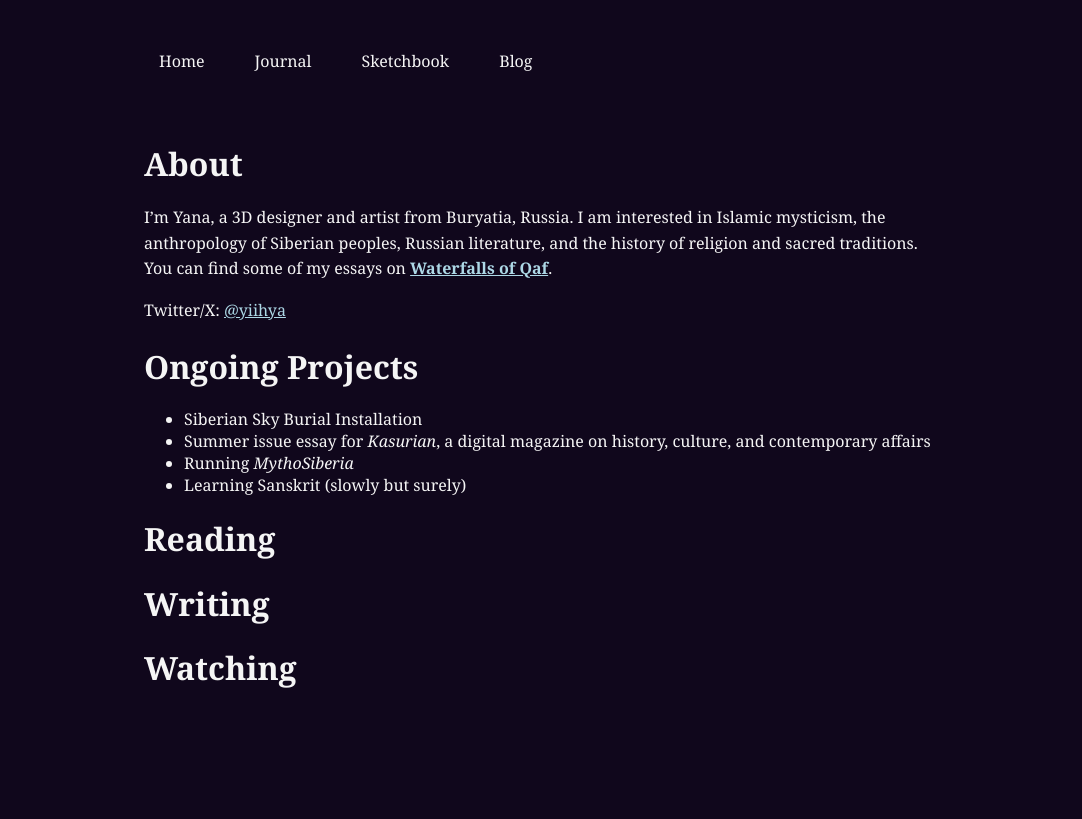
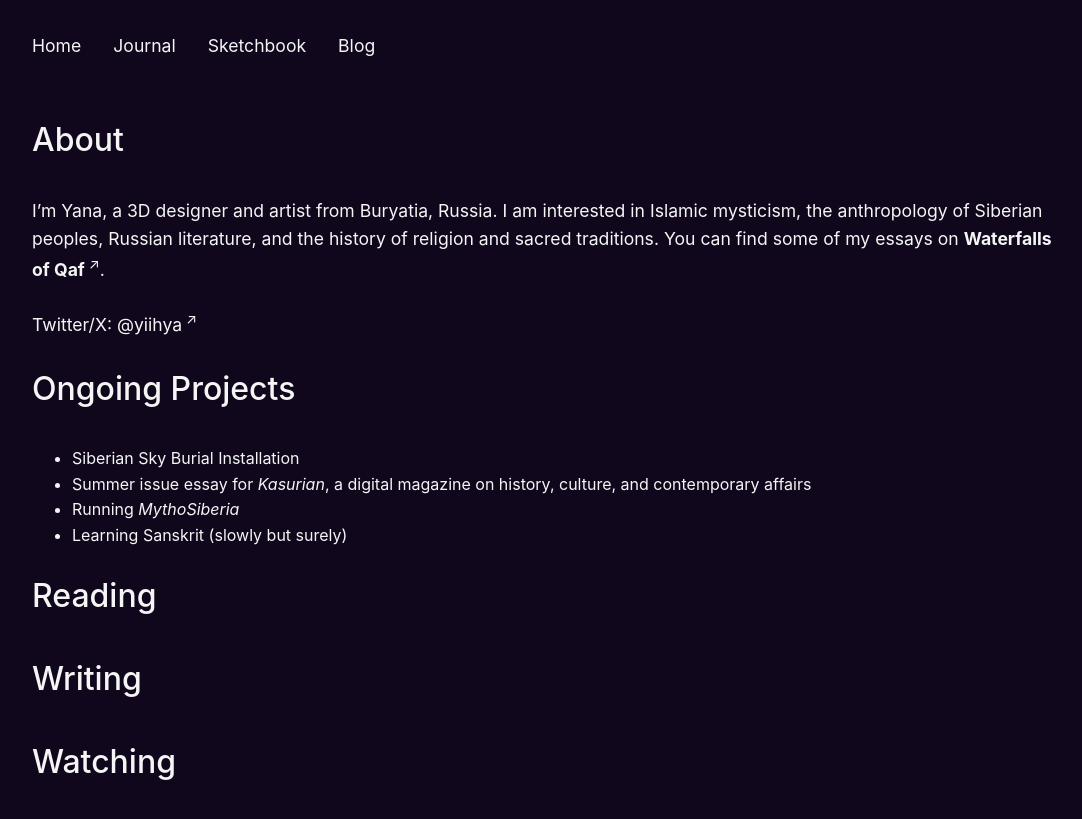
Before and after one commit to yanazuray/waterfalls-of-qaf, a Jekyll site: the page built from index.md, in a window 1280 px wide. Shown: the top 819 px of the page, without its empty margins (96-1178 px from the left). Built offline with Jekyll 4.4.1, drawn with Linux system fonts in a browser that asks for light colours.

Commit message:
vault backup: 2025-04-25 18:39:46

```diff
--- a/assets/css/style.css
+++ b/assets/css/style.css
@@ -1,86 +1,125 @@
-body {
-  font-family: Georgia, serif; /* Or your preferred serif font */
-  margin: 0;
-  padding: 20px; /* Add some padding around the content */
-  background-color: #10071c; /* Your desired dark background color */
-  color: #F5F5F5; /* Your desired off-white font color */
+/* Global styles */
+:root {
+  --background-color: #10071c;
+  --text-color: #F5F5F5;
+  --accent-color: #F5F5F5;
+  --link-color: #F5F5F5;
+  --link-hover-color: #FFFFFF;
+  --highlight-color: #F5F5F5;
+  --border-color: #333333;
 }
 
+body {
+  background-color: var(--background-color);
+  color: var(--text-color);
+  font-family: -apple-system, BlinkMacSystemFont, 'Segoe UI', Roboto, Oxygen, Ubuntu, Cantarell, 'Open Sans', 'Helvetica Neue', sans-serif;
+  line-height: 1.6;
+  margin: 0;
+  padding: 0 10%;
+  max-width: 1200px;
+  margin: 0 auto;
+}
+
+/* Navigation */
 nav {
   display: flex;
-  justify-content: flex-start; /* Align navigation items to the left */
-  background-color: transparent; /* Make navigation background transparent */
-  padding: 20px 0; /* Add vertical padding and remove horizontal */
-  margin-bottom: 40px; /* Increase margin below navigation */
-  width: 90%; /* Match container width */
-  max-width: 800px; /* Match container max-width */
-  margin-left: auto;
-  margin-right: auto;
+  padding: 2rem 0;
 }
 
 nav a {
-  color: #F5F5F5;
+  color: var(--link-color);
   text-decoration: none;
-  padding: 10px 15px; /* Add horizontal padding */
-  margin-right: 20px; /* Space out navigation items */
+  margin-right: 2rem;
+  position: relative;
+  font-size: 1.1rem;
+  transition: color 0.2s ease;
+}
+
+nav a.active {
+  font-weight: 500;
 }
 
 nav a:hover {
-  color: #d8bfd8; /* A light purple/pink for hover */
+  color: var(--link-hover-color);
 }
 
-.container {
-  background-color: transparent; /* Make container background transparent */
-  padding: 0; /* Remove padding from the container */
-  max-width: 800px;
-  width: 90%;
-  margin: 0 auto; /* Center the container horizontally */
+/* Content sections */
+section {
+  margin: 4rem 0;
 }
 
-.section {
-  margin-bottom: 40px; /* Add spacing between sections */
+h1, h2, h3 {
+  font-weight: 500;
+  color: var(--text-color);
 }
 
 h1 {
-  font-size: 2em;
-  margin-bottom: 20px;
+  font-size: 2rem;
+  margin-bottom: 2rem;
 }
 
 h2 {
-  font-size: 1.5em;
-  margin-bottom: 15px;
-  color: #F5F5F5; /* Ensure heading color */
+  font-size: 1.75rem;
+  margin-bottom: 1.5rem;
 }
 
-h3 {
-  font-size: 1.2em;
-  margin-bottom: 10px;
-  color: #F5F5F5; /* Ensure subheading color */
-}
-
-p {
-  line-height: 1.6; /* Improve readability */
-  margin-bottom: 15px;
-}
-
+/* Links */
 a {
-  color: #add8e6; /* A light blue for links */
-  text-decoration: underline; /* Add underline for better visibility */
+  color: var(--link-color);
+  text-decoration: none;
+  transition: color 0.2s ease;
 }
 
 a:hover {
-  color: #d8bfd8; /* A light purple/pink for hover */
+  color: var(--link-hover-color);
+  text-decoration: underline;
 }
 
-/* Specific styling for the "Work" section items */
-.work-item {
-  margin-bottom: 10px;
+/* External links with arrow */
+a[href^="http"]::after {
+  content: " ↗";
+  font-size: 0.8em;
+  vertical-align: super;
 }
 
-.work-item a {
-  text-decoration: none; /* Remove underline from work links initially */
+/* Work section */
+.work-item {
+  margin-bottom: 1rem;
 }
 
-.work-item a:hover {
-  text-decoration: underline; /* Add underline on hover for work links */
+/* Typography */
+p {
+  margin-bottom: 1.5rem;
+  font-size: 1.1rem;
+  color: var(--text-color);
 }
+
+/* Current page indicator */
+.active {
+  position: relative;
+}
+
+.active::after {
+  content: "";
+  position: absolute;
+  bottom: -5px;
+  left: 0;
+  width: 100%;
+  height: 2px;
+  background-color: var(--highlight-color);
+}
+
+/* Responsive adjustments */
+@media (max-width: 768px) {
+  body {
+    padding: 0 5%;
+  }
+
+  nav {
+    flex-wrap: wrap;
+  }
+
+  nav a {
+    margin-bottom: 1rem;
+  }
+}
```
